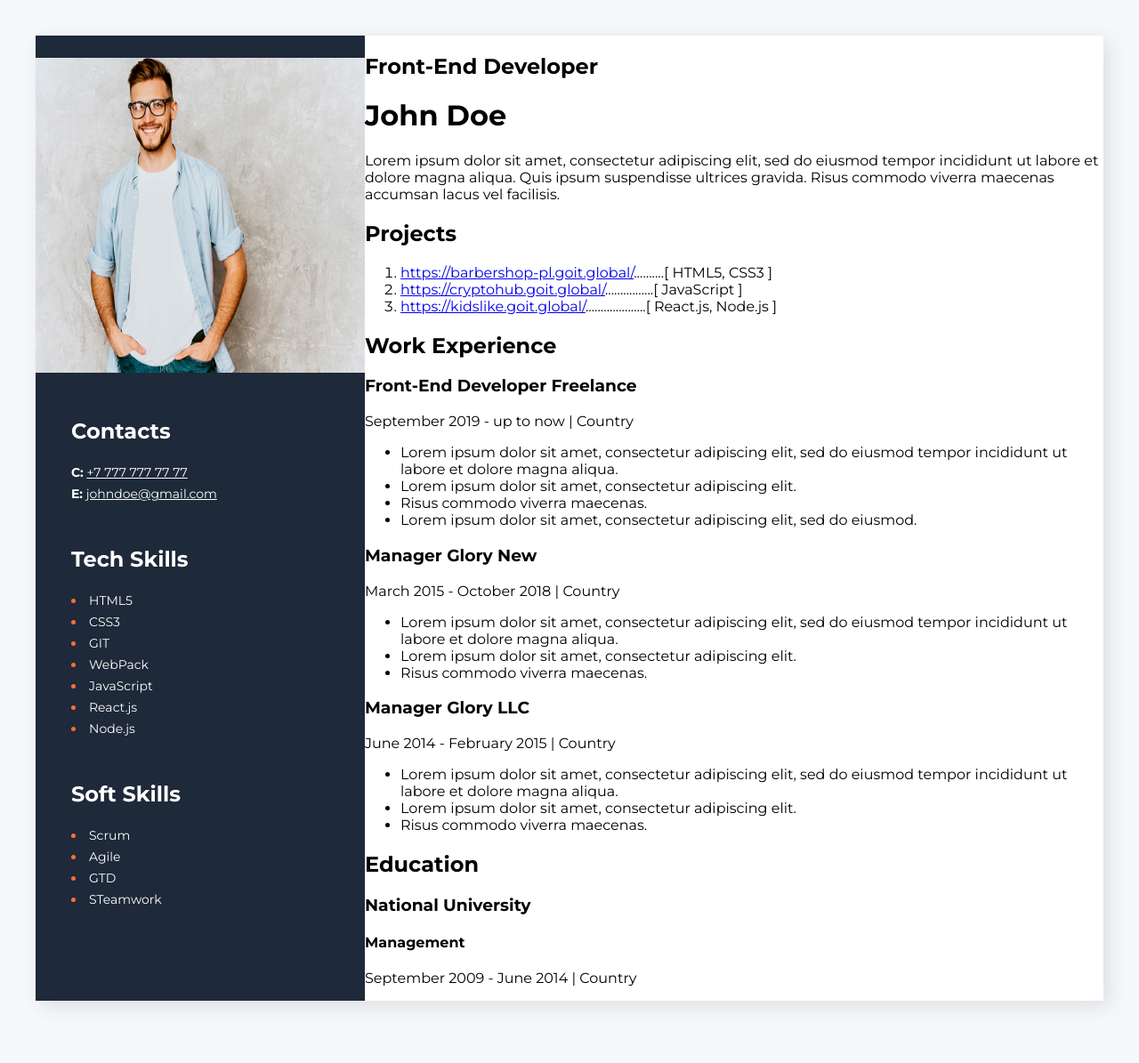
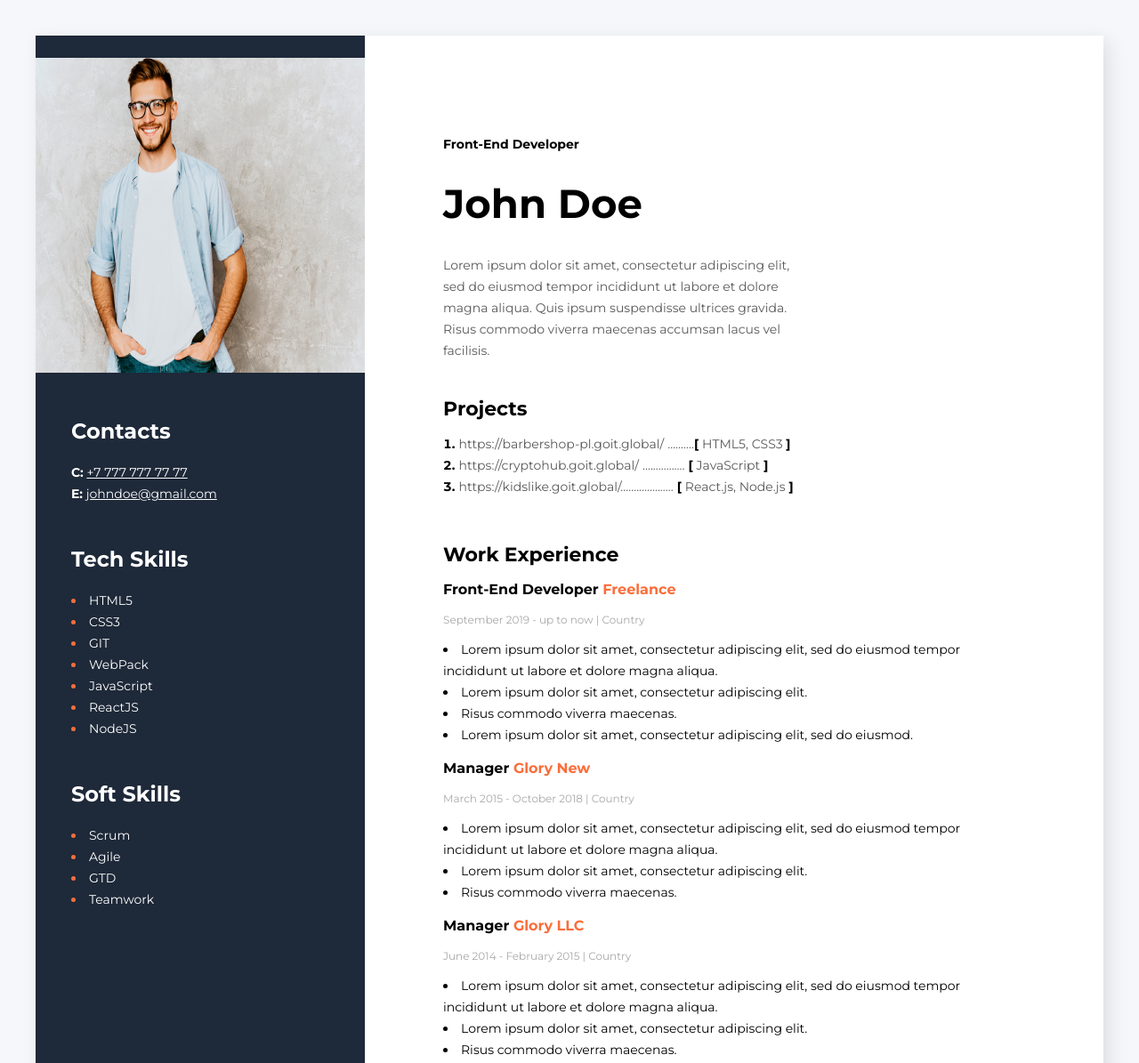
Before and after one commit to Art3usz/CV_In_HTML_2022, a plain HTML site: page index.html in a window 1280 px wide. Shown: the top 1195 px of the page at 89% size. Before the commit the page ends 1165 px from the top, so only its background shows below. Drawn offline with Linux system fonts and the light colour scheme.

Commit message:
day5, added styles of main section and 1st script

```diff
--- a/index.html
+++ b/index.html
@@ -9,9 +9,10 @@
     <link rel="preconnect" href="https://fonts.gstatic.com" crossorigin />
     <link href="https://fonts.googleapis.com/css2?family=Montserrat:wght@400;700&display=swap" rel="stylesheet" />
     <link href="style.css" rel="stylesheet" />
+    <script src="skillsScript.js"></script>
 </head>
 
-<body>
+<body onload="getAllSkills()">
     <div class="wrapper">
         <aside>
             <img class="cv-photo" src="photo.jpg" width="370px" height="354px" />
@@ -28,32 +29,20 @@
             </div>
             <div class="tech-skills-block">
                 <h2 class="header-secondary">Tech Skills</h2>
-                <ul class="list-secondary">
-                    <li><span class="list-secondary-item">HTML5</span></li>
-                    <li><span class="list-secondary-item">CSS3</span></li>
-                    <li><span class="list-secondary-item">GIT</span></li>
-                    <li><span class="list-secondary-item">WebPack</span></li>
-                    <li><span class="list-secondary-item">JavaScript</span></li>
-                    <li><span class="list-secondary-item">React.js</span></li>
-                    <li><span class="list-secondary-item">Node.js</span></li>
-                </ul>
+                <ul class="list-secondary" id="techSkills"> </ul>
+
             </div>
             <div class="soft-skills-block">
                 <h2 class="header-secondary">Soft Skills</h2>
-                <ul class="list-secondary">
-                    <li><span class="list-secondary-item">Scrum</span></li>
-                    <li><span class="list-secondary-item">Agile</span></li>
-                    <li><span class="list-secondary-item">GTD</span></li>
-                    <li><span class="list-secondary-item">STeamwork</span></li>
-                </ul>
+                <ul class="list-secondary" id="softSkills"> </ul>
             </div>
         </aside>
 
         <main>
-            <div>
-                <h2>Front-End Developer</h2>
+            <div class="main-description">
+                <h2 class="job-tittle">Front-End Developer</h2>
                 <h1>John Doe</h1>
-                <p>
+                <p class="description">
                     Lorem ipsum dolor sit amet, consectetur adipiscing elit,
                     sed do eiusmod tempor incididunt ut labore et dolore
                     magna aliqua. Quis ipsum suspendisse ultrices gravida.
@@ -62,30 +51,36 @@
                 </p>
             </div>
 
-            <div>
-                <h2>Projects</h2>
-                <ol>
+            <div class="projects">
+                <h2 class="header-primary">Projects</h2>
+                <ol class="list-primary">
                     <li>
-                        <a href="https://barbershop-pl.goit.global/">https://barbershop-pl.goit.global/</a>..........[
-                        HTML5, CSS3 ]
+                        <a class="list-primary-item"
+                            href="https://barbershop-pl.goit.global/">https://barbershop-pl.goit.global/</a>
+                        <span class="list-primary-item">..........</span>[
+                        <span class="list-primary-item">                            HTML5, CSS3 </span> ]
                     </li>
                     <li>
-                        <a href="https://cryptohub.goit.global/">https://cryptohub.goit.global/</a>................[
-                        JavaScript ]
+                        <a class="list-primary-item"
+                            href="https://cryptohub.goit.global/">https://cryptohub.goit.global/</a>
+                        <span class="list-primary-item">................</span> [
+                        <span class="list-primary-item"> JavaScript</span> ]
                     </li>
                     <li>
-                        <a href="https://kidslike.goit.global/">https://kidslike.goit.global/</a>....................[
-                        React.js, Node.js ]
+                        <a class="list-primary-item"
+                            href="https://kidslike.goit.global/">https://kidslike.goit.global/</a><span
+                            class="list-primary-item">....................</span> [
+                        <span class="list-primary-item"> React.js, Node.js</span> ]
                     </li>
                 </ol>
             </div>
             <div>
-                <h2>Work Experience</h2>
+                <h2 class="header-primary">Work Experience</h2>
                 <div>
-                    <h3>Front-End Developer Freelance</h3>
-                    <p>September 2019 - up to now | Country</p>
+                    <h3 class="job-name">Front-End Developer <span class="highlight">Freelance</span></h3>
+                    <p class="job-date">September 2019 - up to now | Country</p>
 
-                    <ul>
+                    <ul class="job-list">
                         <li>
                             Lorem ipsum dolor sit amet, consectetur
                             adipiscing elit, sed do eiusmod tempor
@@ -103,10 +98,10 @@
                     </ul>
                 </div>
                 <div>
-                    <h3>Manager Glory New</h3>
-                    <p>March 2015 - October 2018 | Country</p>
+                    <h3 class="job-name">Manager <span class="highlight">Glory New</span></h3>
+                    <p class="job-date">March 2015 - October 2018 | Country</p>
 
-                    <ul>
+                    <ul class="job-list">
                         <li>
                             Lorem ipsum dolor sit amet, consectetur
                             adipiscing elit, sed do eiusmod tempor
@@ -120,10 +115,10 @@
                     </ul>
                 </div>
                 <div>
-                    <h3>Manager Glory LLC</h3>
-                    <p>June 2014 - February 2015 | Country</p>
+                    <h3 class="job-name">Manager <span class="highlight">Glory LLC</span></h3>
+                    <p class="job-date">June 2014 - February 2015 | Country</p>
 
-                    <ul>
+                    <ul class="job-list">
                         <li>
                             Lorem ipsum dolor sit amet, consectetur
                             adipiscing elit, sed do eiusmod tempor
@@ -138,12 +133,11 @@
                 </div>
             </div>
             <div>
-                <h2>Education</h2>
+                <h2 class="header-primary">Education</h2>
                 <div>
-                    <h3>National University</h3>
-                    <h4>Management</h4>
-                    <p>September 2009 - June 2014 | Country</p>
-
+                    <span class="job-name"><span class="highlight">National University</span></h3>
+                    <h4 class="field-of-study">Management</h4>
+                    <p class="job-date">September 2009 - June 2014 | Country</p>
                     <ul></ul>
                 </div>
             </div>
--- /dev/null
+++ b/skillsScript.js
@@ -0,0 +1,33 @@
+function getAllSkills() {
+    getTechSkills();
+    getSoftSkills()
+
+}
+
+let techSkillsTable = [
+    "HTML5", "CSS3", "GIT", "WebPack", "JavaScript", "ReactJS", "NodeJS"
+]
+
+let softSkillsTable = ["Scrum", "Agile", "GTD", "Teamwork"
+]
+
+function getTechSkills() {
+    getList(techSkillsTable, "techSkills");
+}
+
+function getSoftSkills() {
+    getList(softSkillsTable, "softSkills");
+}
+
+function getList(tableName, id) {
+    let list = document.getElementById(id);
+
+    tableName.forEach((item) => {
+        let li = document.createElement("li");
+        let sp = document.createElement("span");
+        sp.classList.add("list-secondary-item");
+        sp.innerText = item;
+        li.appendChild(sp);
+        list.appendChild(li);
+    })
+}
--- a/style.css
+++ b/style.css
@@ -46,21 +46,107 @@ aside {
     list-style-position: inside;
 }
 
-.list-secondary-item{
+.list-secondary-item {
     color: #ffffff;
-
 }
 
-.contact-block{
+.contact-block {
     margin-top: 51px;
     margin-left: 40px;
 }
 
-.tech-skills-block{
+.tech-skills-block {
     margin-top: 47px;
     margin-left: 40px;
 }
-.soft-skills-block{
+.soft-skills-block {
     margin-top: 47px;
     margin-left: 40px;
 }
+
+main {
+    padding: 102px 88px;
+}
+
+.main-description {
+    width: 400px;
+    margin-bottom: 40px;
+}
+
+.job-tittle {
+    font-weight: 700;
+    font-size: 14px;
+    line-height: 17px;
+}
+
+h1 {
+    font-weight: 700;
+    font-size: 45px;
+    line-height: 55px;
+}
+
+.description {
+    line-height: 24px;
+    font-size: 14px;
+    font-weight: 400;
+    color: #595959;
+}
+
+.projects {
+    width: 485px;
+    margin-bottom: 51px;
+}
+
+.list-primary {
+    color: #000000;
+    font-size: 14px;
+    font-weight: 700;
+    line-height: 24px;
+    padding-left: 0;
+    list-style-position: inside;
+}
+
+.list-primary-item {
+    color: #595959;
+    font-size: 14px;
+    font-weight: 400;
+    line-height: 24px;
+    text-decoration: none;
+}
+
+.header-primary {
+    margin-bottom: 12px;
+    font-size: 22px;
+    font-weight: 700;
+    line-height: 27px;
+}
+
+.job-name {
+    font-weight: 700;
+    font-size: 16px;
+    line-height: 20px;
+}
+.highlight {
+    color: #fb6d3a;
+}
+
+.job-date {
+    font-weight: 400;
+    font-size: 12px;
+    line-height: 15px;
+    color: #a8a8a8;
+}
+
+.job-list {
+    padding-left: 0;
+    list-style-position: inside;
+    font-weight: 400;
+    font-size: 14px;
+    line-height: 24px;
+}
+
+.field-of-study{
+    font-weight: 700;
+    font-size: 14px;
+    line-height: 17px;
+}
```
